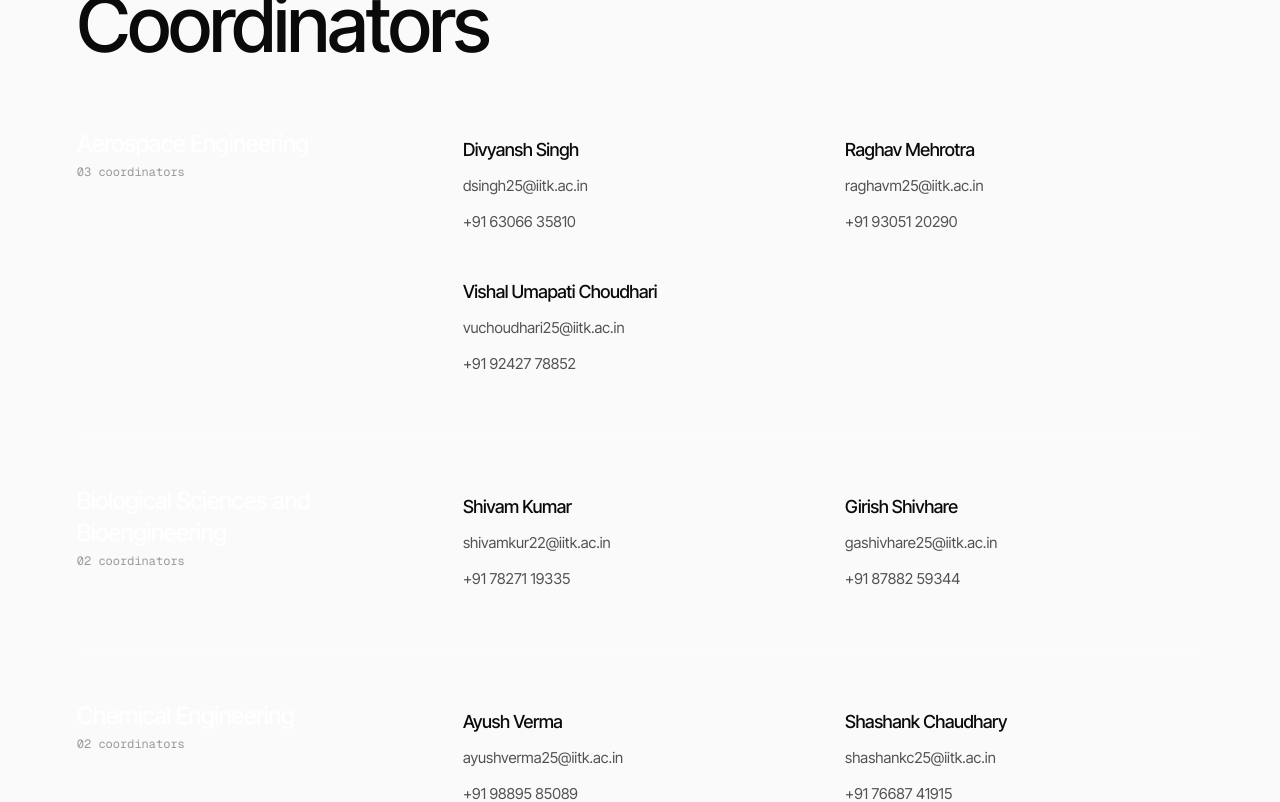
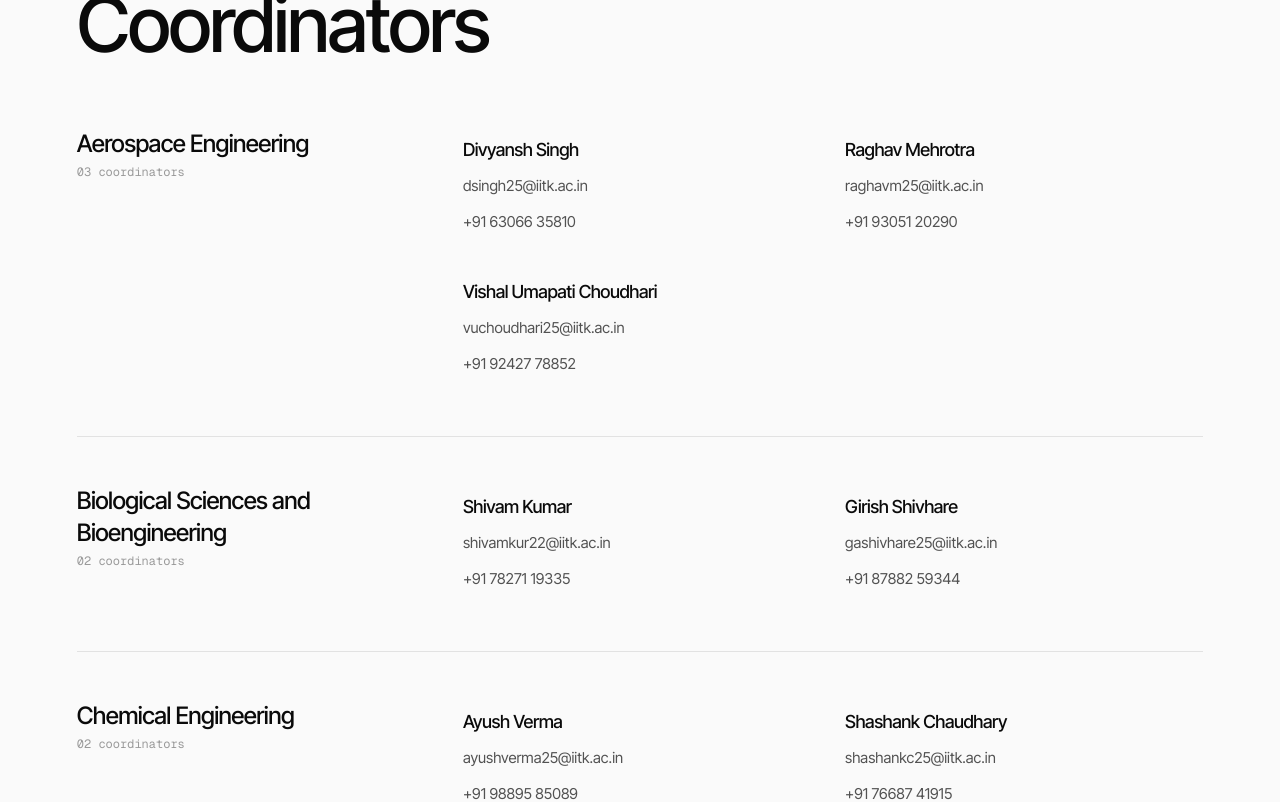
Before and after one commit to ujjwalPrakash-spike/spo-website-new, a Next.js app: page /placement-coordinators in a window 1280 px wide. Shown: the part 4360-5162 px from the top of the page. Built offline with nearby package versions, Linux system fonts and the light colour scheme.

Commit message:
fix(directory): harmonize tone-based text and divider colors on light surfaces

```diff
--- a/components/directory/GroupedList.tsx
+++ b/components/directory/GroupedList.tsx
@@ -29,14 +29,22 @@ export function GroupedList<T>({
   const isDark = tone === "dark";
 
   return (
-    <div className="flex flex-col divide-y divide-neutral-950/10 dark:divide-white/10">
+    <div
+      className={`flex flex-col divide-y ${
+        isDark ? "divide-white/10" : "divide-neutral-950/10"
+      }`}
+    >
       {groups.map(({ group, items: groupItems }) => (
         <div
           key={group}
           className="grid grid-cols-1 lg:grid-cols-12 gap-8 py-12 first:pt-0 last:pb-0"
         >
           <div className="lg:col-span-4 lg:sticky lg:top-[var(--header-stack-h)] self-start">
-            <h3 className="font-medium text-2xl tracking-tight text-neutral-950 dark:text-white">
+            <h3
+              className={`font-medium text-2xl tracking-tight ${
+                isDark ? "text-white" : "text-neutral-950"
+              }`}
+            >
               {group}
             </h3>
             <span
--- a/components/directory/RowList.tsx
+++ b/components/directory/RowList.tsx
@@ -29,7 +29,13 @@ export function RowList<T>({ items, columns, tone = "dark" }: RowListProps<T>) {
   const isDark = tone === "dark";
 
   return (
-    <ul className="w-full divide-y divide-white/10 dark:divide-white/10 divide-neutral-950/10 border-t border-b border-white/10 dark:border-white/10 border-neutral-950/10">
+    <ul
+      className={`w-full divide-y ${
+        isDark
+          ? "divide-white/10 border-white/10"
+          : "divide-neutral-950/10 border-neutral-950/10"
+      } border-t border-b`}
+    >
       {items.map((item, idx) => (
         <li
           key={idx}
```
